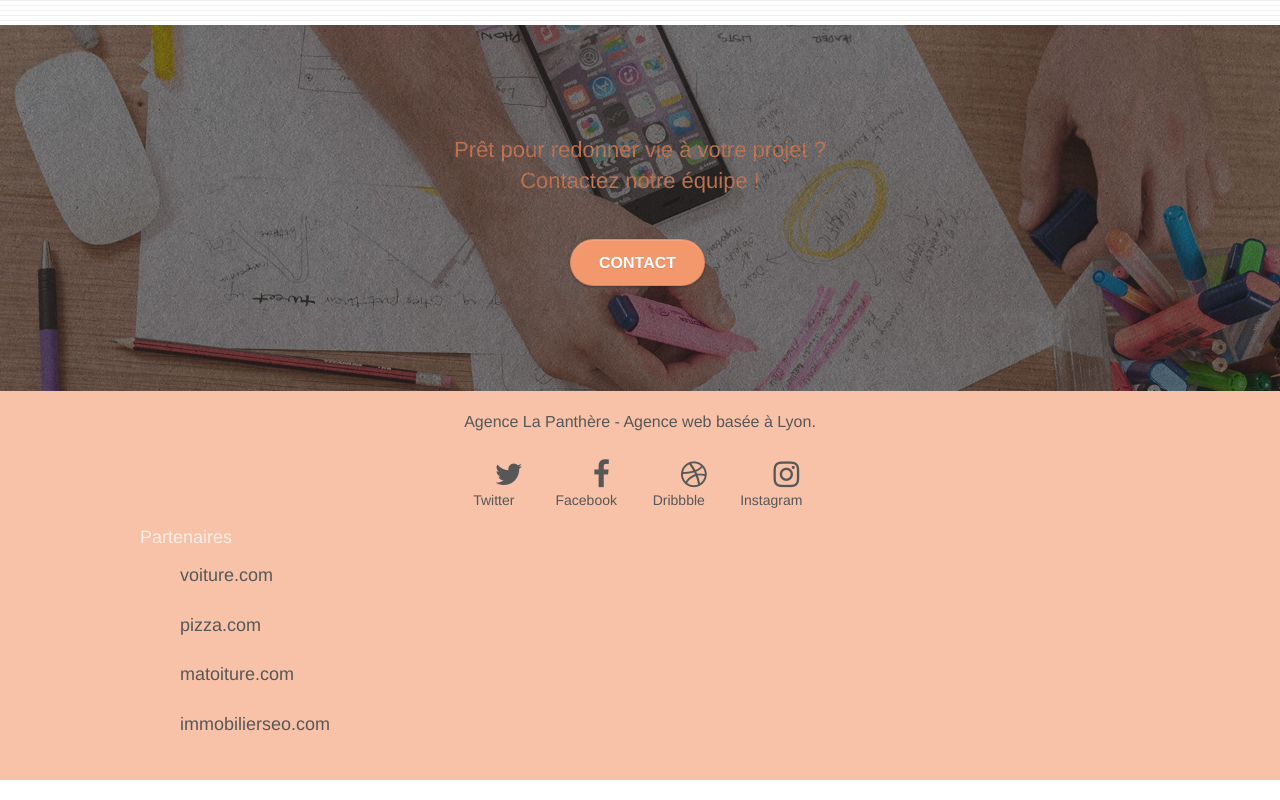
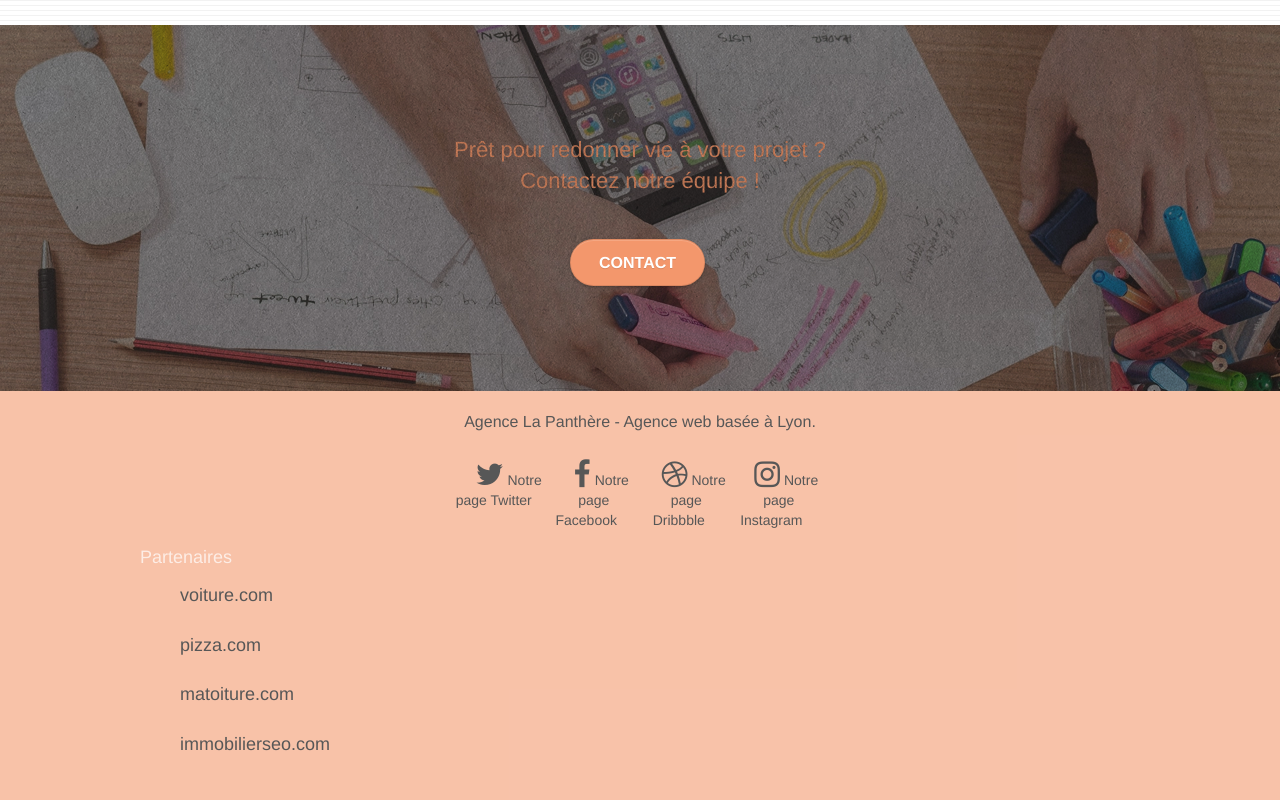
Before and after one commit to AlexiaBer/Projet_4, a website: page index.html in a window 1280 px wide. Shown: the part 3122-3922 px from the top of the page. Drawn offline with nearby package versions, Linux system fonts and the light colour scheme.

Commit message:
Ajout d'un nom pour les liens

```diff
--- a/index.html
+++ b/index.html
@@ -269,7 +269,7 @@
 									<a class="social" href="https://twitter.com/?lang=fr" alt="lien vers twitter">
 										<i class="fa fa-twitter icon-md">
 										</i>
-										Twitter
+										Notre page Twitter
 									</a>
 								</div>
 							</div>
@@ -278,7 +278,7 @@
 									<a class="social" href="https://www.facebook.com/"  alt="lien vers facebook">
 										<i class="fa fa-facebook icon-md">
 										</i>
-										Facebook
+										Notre page Facebook
 									</a>
 								</div>
 							</div>
@@ -287,7 +287,7 @@
 									<a class="social" href="https://dribbble.com/" alt="lien vers dribbble">
 										<i class="fa fa-dribbble icon-md">
 										</i>
-										Dribbble
+										Notre page Dribbble
 									</a>
 								</div>
 							</div>
@@ -296,7 +296,7 @@
 									<a class="social" href="https://www.instagram.com/?hl=fr" alt="lien vers instagram">
 										<i class="fa fa-instagram icon-md">
 										</i>
-										Instagram
+										Notre page Instagram
 									</a>
 								</div>
 							</div>
```
